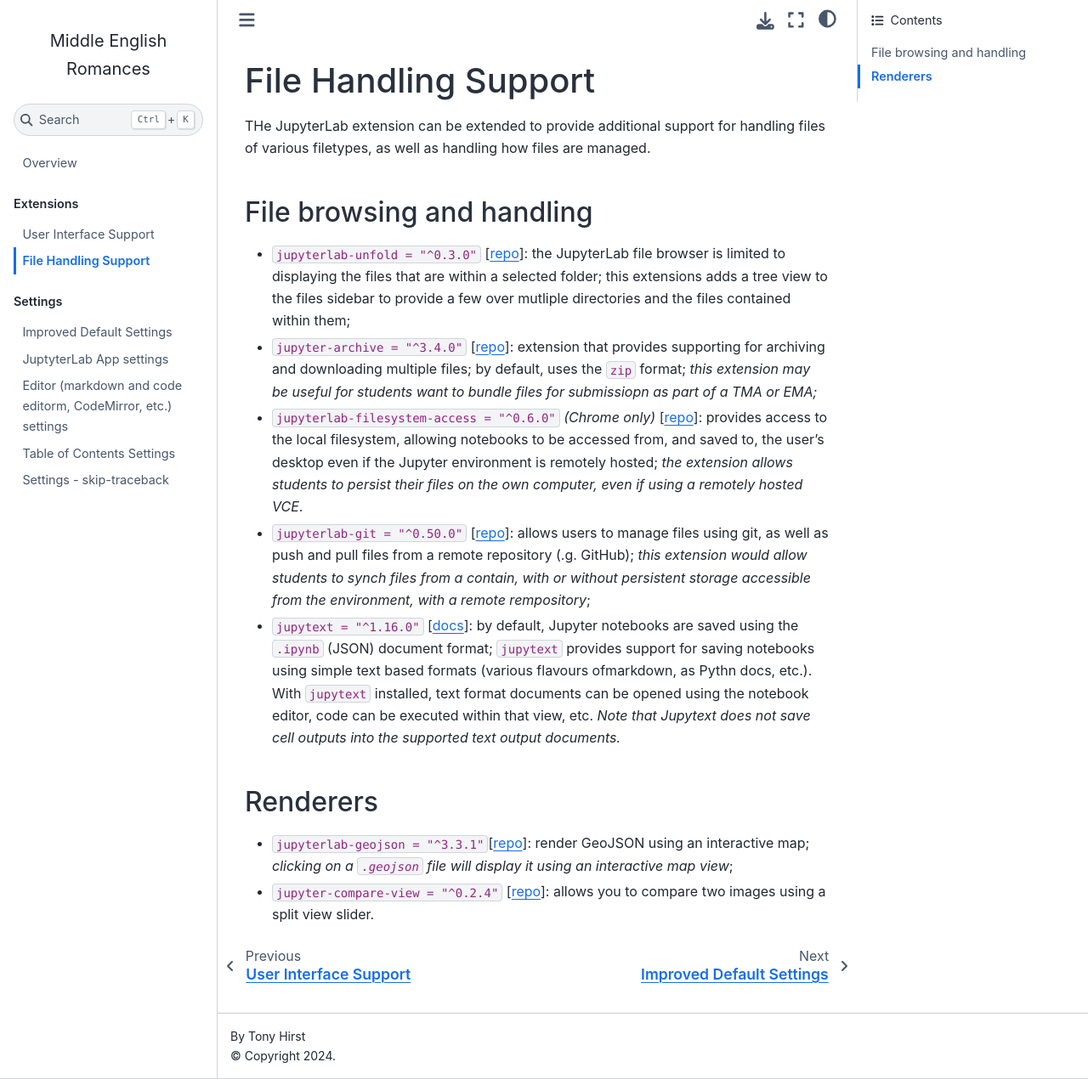
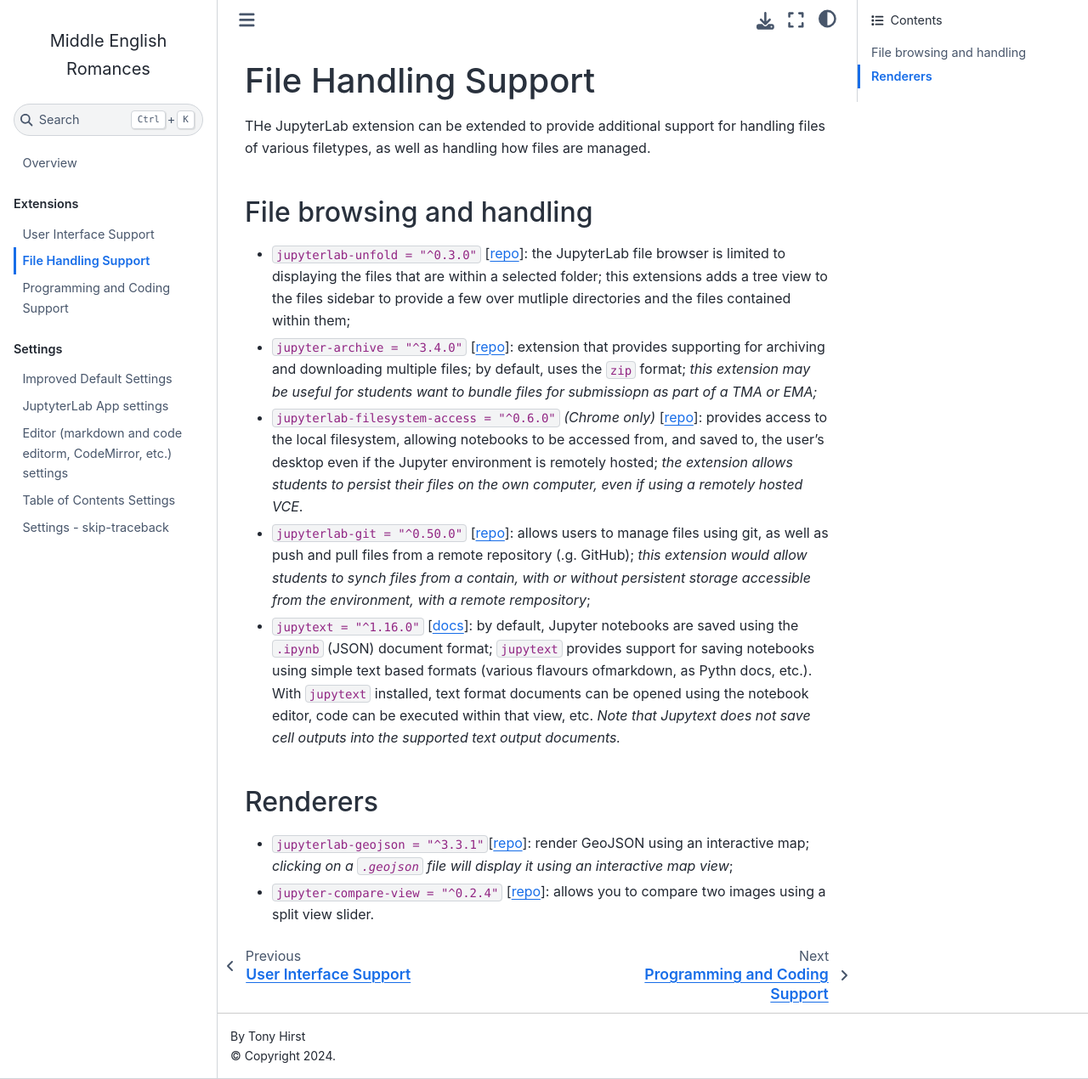
Before and after one commit to innovationOUtside/ou-tm351-jl-extensions, a Jupyter Book: the page built from docs/file-handling-support.md, in a window 1280 px wide and 1270 px high. Shown: the whole window at 85% size. Built offline with Jupyter Book 1.0.4 settings and Sphinx 7.4.7 and the Sphinx Book theme 1.1.4, drawn with Linux system fonts in a browser that asks for light colours; pages that are not in the unit, such as notebooks, are missing from menus.

Commit message:
Update _toc.yml

```diff
--- a/docs/_toc.yml
+++ b/docs/_toc.yml
@@ -5,7 +5,7 @@ parts:
   chapters:
   - file: user-interface-support
   - file: file-handling-support
-  - file: prtogramming-and-coding-support
+  - file: programming-and-coding-support
 - caption: Settings
   chapters:
   - file: improved-default-settings
```
